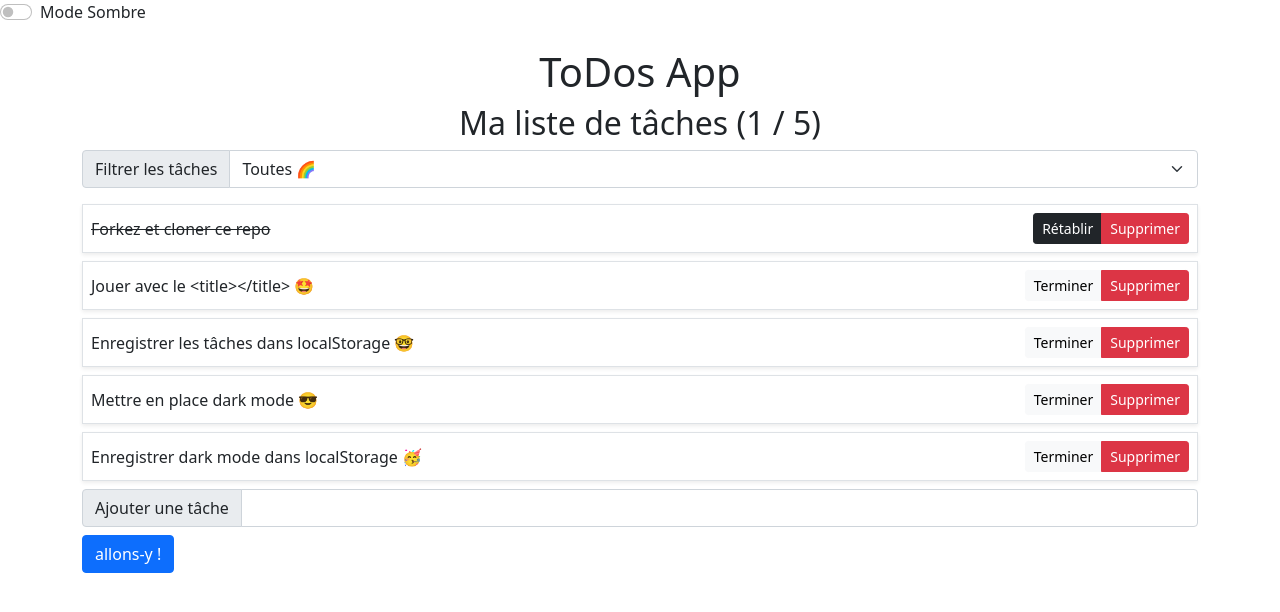
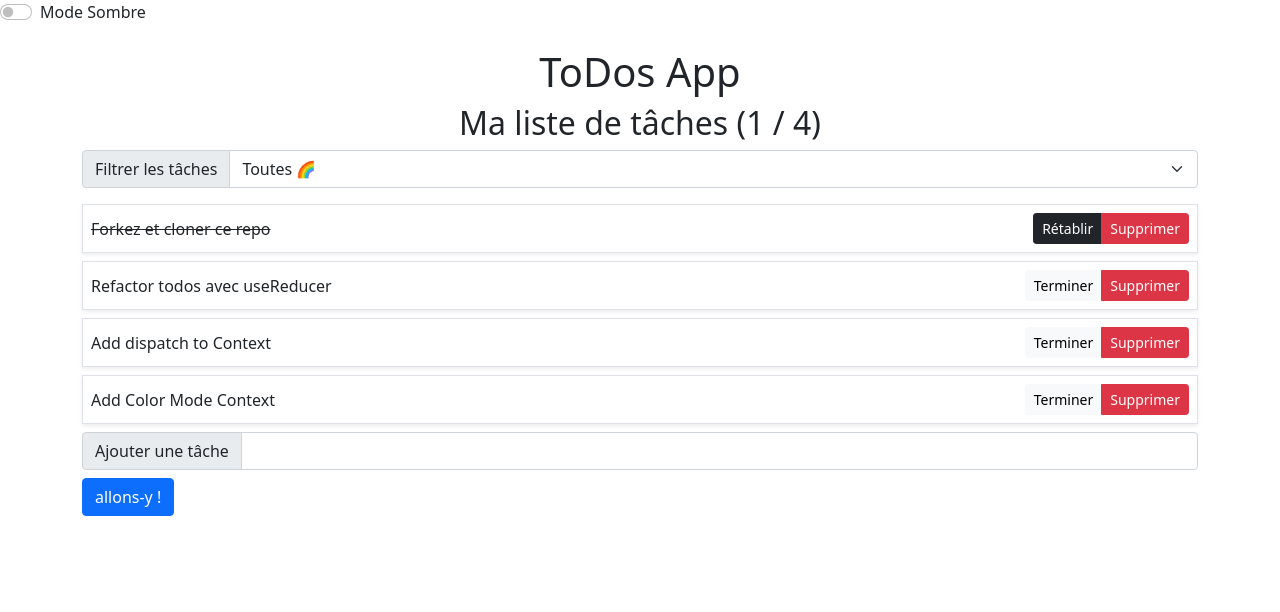
Before and after one commit to tonl-g/alyra-todos-with-api, a React (Create React App) app: page / in a window 1280 px wide. Shown: the top 612 px of the page. Built offline with nearby package versions, Linux system fonts and the light colour scheme.

Commit message:
start for context/refducer

```diff
--- a/src/components/Todos.js
+++ b/src/components/Todos.js
@@ -8,39 +8,36 @@ const initialTodos = [
   {
     text: "Forkez et cloner ce repo",
     isCompleted: true,
-    id: "1b688c51-e990-4ce3-95a5-9018cf81d23d",
+    id: "1b688c51-e990-4ce3-95a5-9018cf81d23d"
   },
   {
-    text: "Jouer avec le <title></title> 🤩",
+    text: "Refactor todos avec useReducer",
     isCompleted: false,
-    id: "efc6331d-7ca2-49a6-b014-378b8280b33d",
+    id: "efc6331d-7ca2-49a6-b014-378b8280b33d"
   },
   {
-    text: "Enregistrer les tâches dans localStorage 🤓",
+    text: "Add dispatch to Context",
     isCompleted: false,
-    id: "9e60d353-cd72-40bb-97e6-5841e51635c0",
+    id: "9e60d353-cd72-40bb-97e6-5841e51635c0"
   },
   {
-    text: "Mettre en place dark mode 😎",
+    text: "Add Color Mode Context",
     isCompleted: false,
-    id: "df0ce18c-b4fa-4651-82c0-72fad6b486e4",
-  },
-  {
-    text: "Enregistrer dark mode dans localStorage 🥳",
-    isCompleted: false,
-    id: "206e8742-02b1-4ce9-92d2-d6184588f4c3",
-  },
+    id: "df0ce18c-b4fa-4651-82c0-72fad6b486e4"
+  }
 ]
 
 const Todos = () => {
   const [todos, setTodos] = useState(() => {
-    return JSON.parse(window.localStorage.getItem("my-todos")) || initialTodos
+    return (
+      JSON.parse(window.localStorage.getItem("my-new-todos")) || initialTodos
+    )
   })
   const [filter, setFilter] = useState("all")
   const completedCount = todos.filter((el) => el.isCompleted).length
   const todoCount = todos.length - completedCount
   useEffect(() => {
-    window.localStorage.setItem("my-todos", JSON.stringify(todos))
+    window.localStorage.setItem("my-new-todos", JSON.stringify(todos))
   }, [todos])
 
   useEffect(() => {
@@ -53,7 +50,7 @@ const Todos = () => {
     const newTodo = {
       text,
       isCompleted: false,
-      id: uuidv4(),
+      id: uuidv4()
     }
     setTodos([...todos, newTodo])
   }
@@ -68,7 +65,7 @@ const Todos = () => {
         if (el.id === task.id) {
           return {
             ...el,
-            isCompleted: !el.isCompleted,
+            isCompleted: !el.isCompleted
           }
         }
         return el
```
